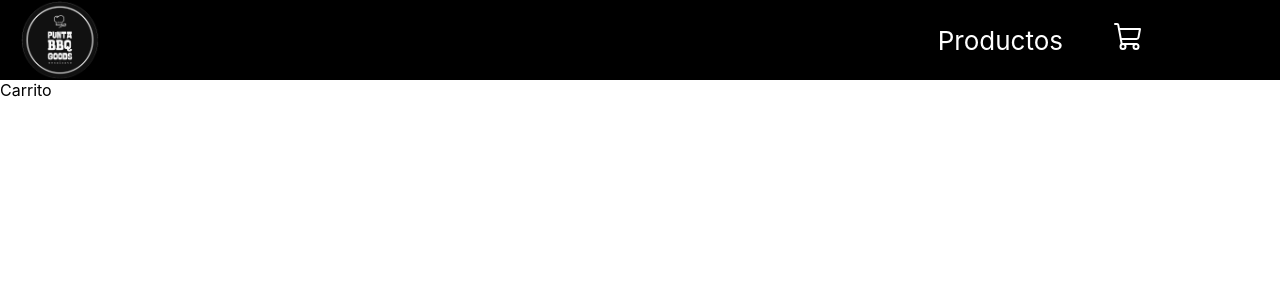
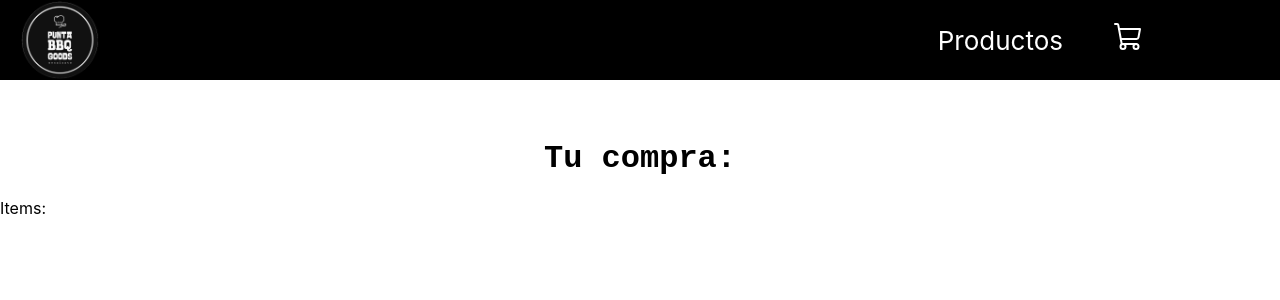
Before and after one commit to pedrosb90/pgstore, a React (Create React App) app in the folder pgstore/: page /carrito in a window 1280 px wide. Shown: the top 300 px of the page. Built offline with nearby package versions, Linux system fonts and the light colour scheme.

Commit message:
carrito/ setup

```diff
--- a/pgstore/src/App.js
+++ b/pgstore/src/App.js
@@ -5,10 +5,12 @@ import { BrowserRouter as Router, Route, Routes } from "react-router-dom";
 import { Navbar } from "./components/navbar";
 import { Carrito } from "./pages/carrito/Carrito";
 import { Productos } from "./pages/productos/Productos.jsx";
+import { Shop_context_provider } from "./context/shop_context";
 
 function App() {
   return (
     <div className="App">
+      <Shop_context_provider>
         <Router>
           <Navbar />
           <Routes>
@@ -16,6 +18,7 @@ function App() {
             <Route path="/carrito" element={<Carrito />} />
           </Routes>
         </Router>
+      </Shop_context_provider>{" "}
     </div>
   );
 }
--- a/pgstore/src/context/shop_context.jsx
+++ b/pgstore/src/context/shop_context.jsx
@@ -1,12 +1,12 @@
 import React from "react";
 import { useState, createContext } from "react";
-import { Productos } from "../pages/productos/Productos";
+import { shopitems } from "../pages/productos/shopitems";
 
 export const Shop_context = createContext(null);
 
 const defaultCarrito = () => {
-  let cart = {};
-  for (let i = 1; i < Productos.length; i++) {
+  let cart = [];
+  for (let i = 0; i < shopitems.length; i++) {
     cart[i] = 0;
   }
   return cart;
@@ -21,6 +21,11 @@ export const Shop_context_provider = (props) => {
   const quitarCarrito = (id) => {
     setItemsCarrito((prev) => ({ ...prev, [id]: prev[id] - 1 }));
   };
+  const contextValue = { itemsCarrito, agregarCarrito, quitarCarrito };
 
-  return <Shop_context.Provider>{props.children}</Shop_context.Provider>;
+  return (
+    <Shop_context.Provider value={contextValue}>
+      {props.children}
+    </Shop_context.Provider>
+  );
 };
--- a/pgstore/src/pages/carrito/Carrito.jsx
+++ b/pgstore/src/pages/carrito/Carrito.jsx
@@ -1,5 +1,25 @@
 import React from "react";
+import { useContext } from "react";
+import { shopitems } from "../productos/shopitems";
+import { Shop_context } from "../../context/shop_context";
+import { ItemEnCarrito } from "./ItemEnCarrito";
 
 export const Carrito = () => {
-  return <div>Carrito</div>;
+  const { itemsCarrito } = useContext(Shop_context);
+
+  return (
+    <div className="carrito">
+      <div>
+        <h1 className="title">Tu compra: </h1>
+      </div>
+      <div className="items-compra">
+        Items:
+        {shopitems.map((producto) => {
+          if (itemsCarrito[producto.id] !== 0) {
+            return <ItemEnCarrito data={producto} />;
+          }
+        })}
+      </div>
+    </div>
+  );
 };
--- /dev/null
+++ b/pgstore/src/pages/carrito/ItemEnCarrito.jsx
@@ -0,0 +1,20 @@
+import React from "react";
+import { useContext } from "react";
+import { Shop_context } from "../../context/shop_context";
+
+export const ItemEnCarrito = (props) => {
+  const { id, nombre, tamaño, precio, imagen } = props.data;
+  const { itemsCarrito } = useContext(Shop_context);
+
+  const cantidadEnCarrito = itemsCarrito[id];
+
+  return (
+    <div className="item-en-carrito">
+      <h2>Cantidad: {cantidadEnCarrito}</h2>
+
+      <h3>{nombre}</h3>
+      <p> {tamaño}</p>
+      <h2>$ {precio}</h2>
+    </div>
+  );
+};
--- a/pgstore/src/pages/productos/Item.jsx
+++ b/pgstore/src/pages/productos/Item.jsx
@@ -1,7 +1,13 @@
 import React from "react";
+import { useContext } from "react";
+import { Shop_context } from "../../context/shop_context";
 
 export const Item = (props) => {
   const { id, nombre, tamaño, precio, imagen } = props.data;
+
+  const { agregarCarrito, itemsCarrito } = useContext(Shop_context);
+
+  const cantidadEnCarrito = itemsCarrito[id];
 
   return (
     <div className="item">
@@ -10,7 +16,9 @@ export const Item = (props) => {
         <h3 className="name">{nombre}</h3>
         <p className="tamaño">Tamaño: {tamaño}</p>
         <h2 className="precio">Precio: $ {precio}</h2>
-        <button className="btn">Agregar</button>
+        <button className="btn" onClick={() => agregarCarrito(id)}>
+          Agregar {cantidadEnCarrito > 0 && <> ({cantidadEnCarrito})</>}
+        </button>
       </div>
 
       <img className="imagen" src={imagen} alt="img" />
--- a/pgstore/src/pages/productos/shopitems.js
+++ b/pgstore/src/pages/productos/shopitems.js
@@ -3,14 +3,14 @@ import imgChica from "../../assets/dummy.jpeg";
 
 export const shopitems = [
   {
-    id: 1,
+    id: 0,
     nombre: "Salsa BBQ POPULAR",
     tamaño: "350 ml",
     precio: "390",
     imagen: imgGrande,
   },
   {
-    id: 2,
+    id: 1,
     nombre: "Salsa BBQ AMARRETA",
     tamaño: "145 ml",
     precio: "190",
```
Lines whose indentation alone changed are shown as unchanged.
